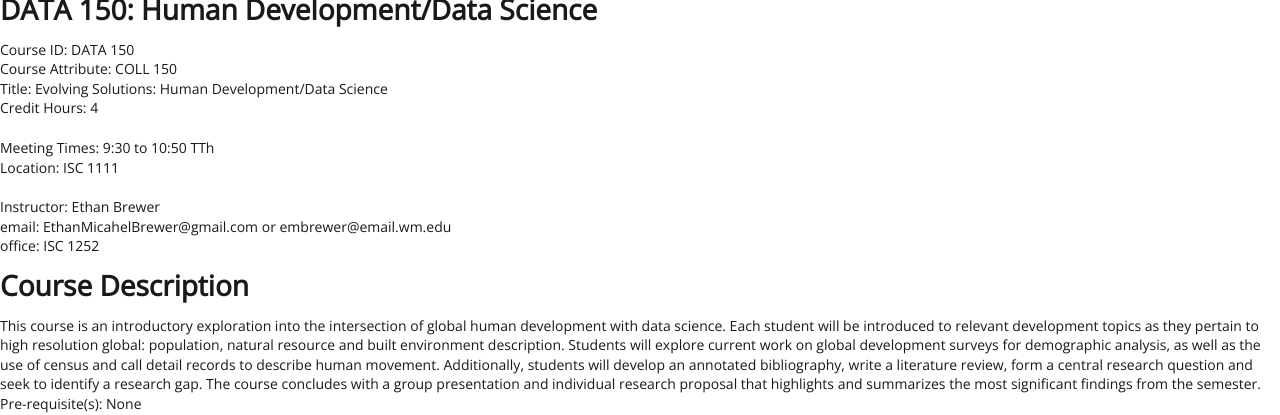
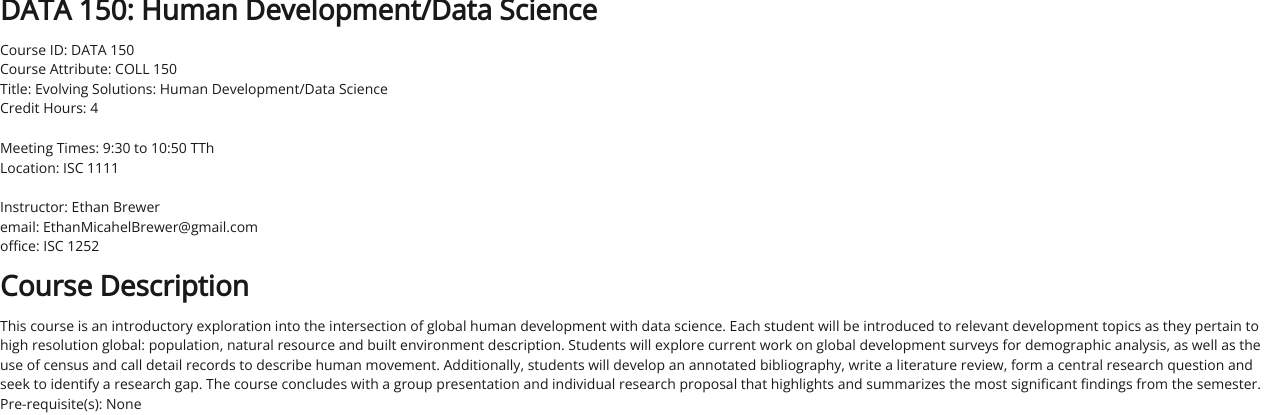
Before and after one commit to EMBrewer/dat150, a Jekyll site: the page built from _posts/2021-09-28-Syllabus.md, in a window 1280 px wide. Shown: the top 415 px of the page. Built offline with Jekyll 4.4.1, drawn with Linux system fonts in a browser that asks for light colours; our own code applies the rules of GitHub Pages for plain Markdown files.

Commit message:
Update 2021-09-28-Syllabus.md

```diff
--- a/_posts/2021-09-28-Syllabus.md
+++ b/_posts/2021-09-28-Syllabus.md
@@ -9,7 +9,7 @@ Meeting Times: 9:30 to 10:50 TTh
 Location: ISC 1111
 
 Instructor: Ethan Brewer
-email: EthanMicahelBrewer@gmail.com or embrewer@email.wm.edu
+email: EthanMicahelBrewer@gmail.com
 office: ISC 1252
 
 # Course Description
```
